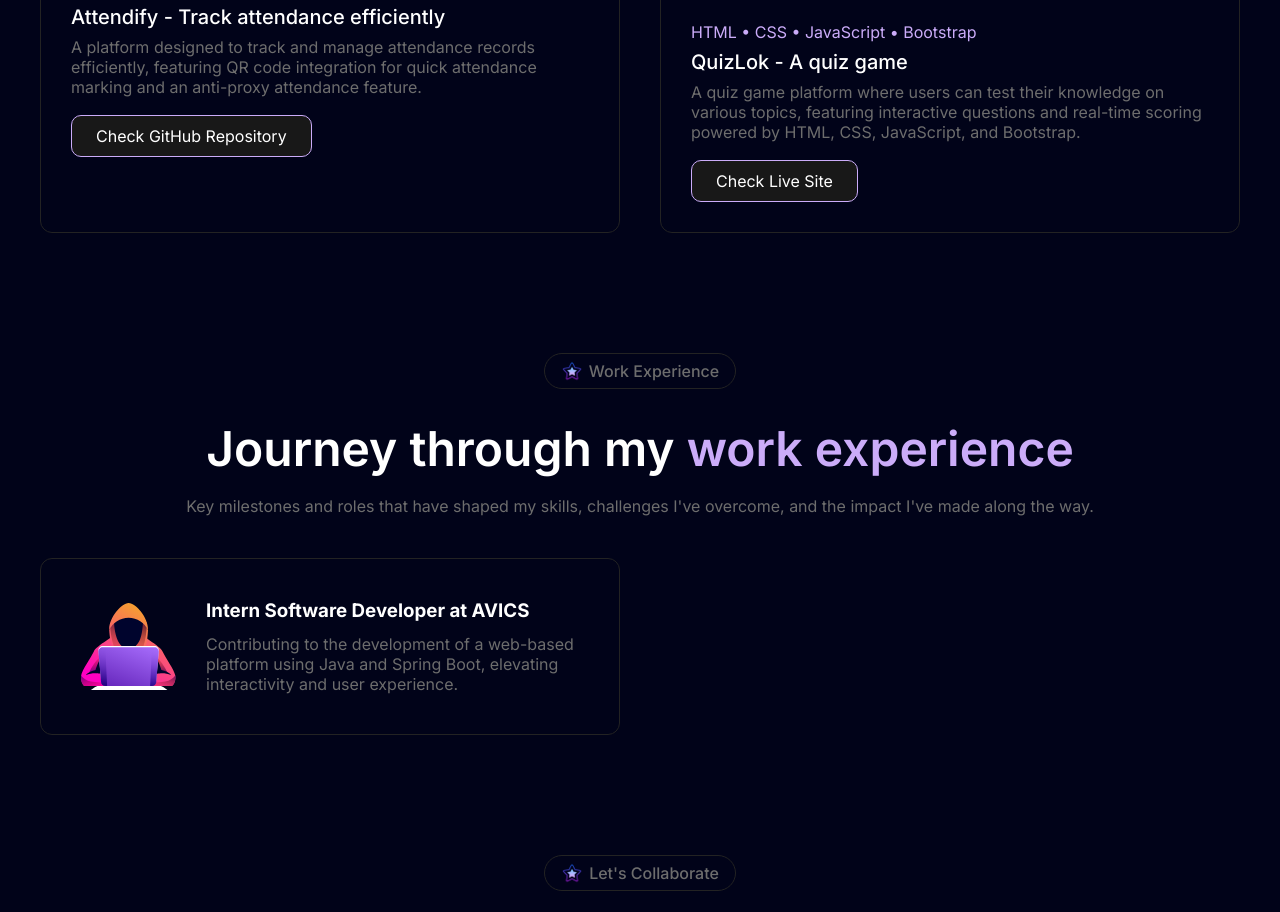
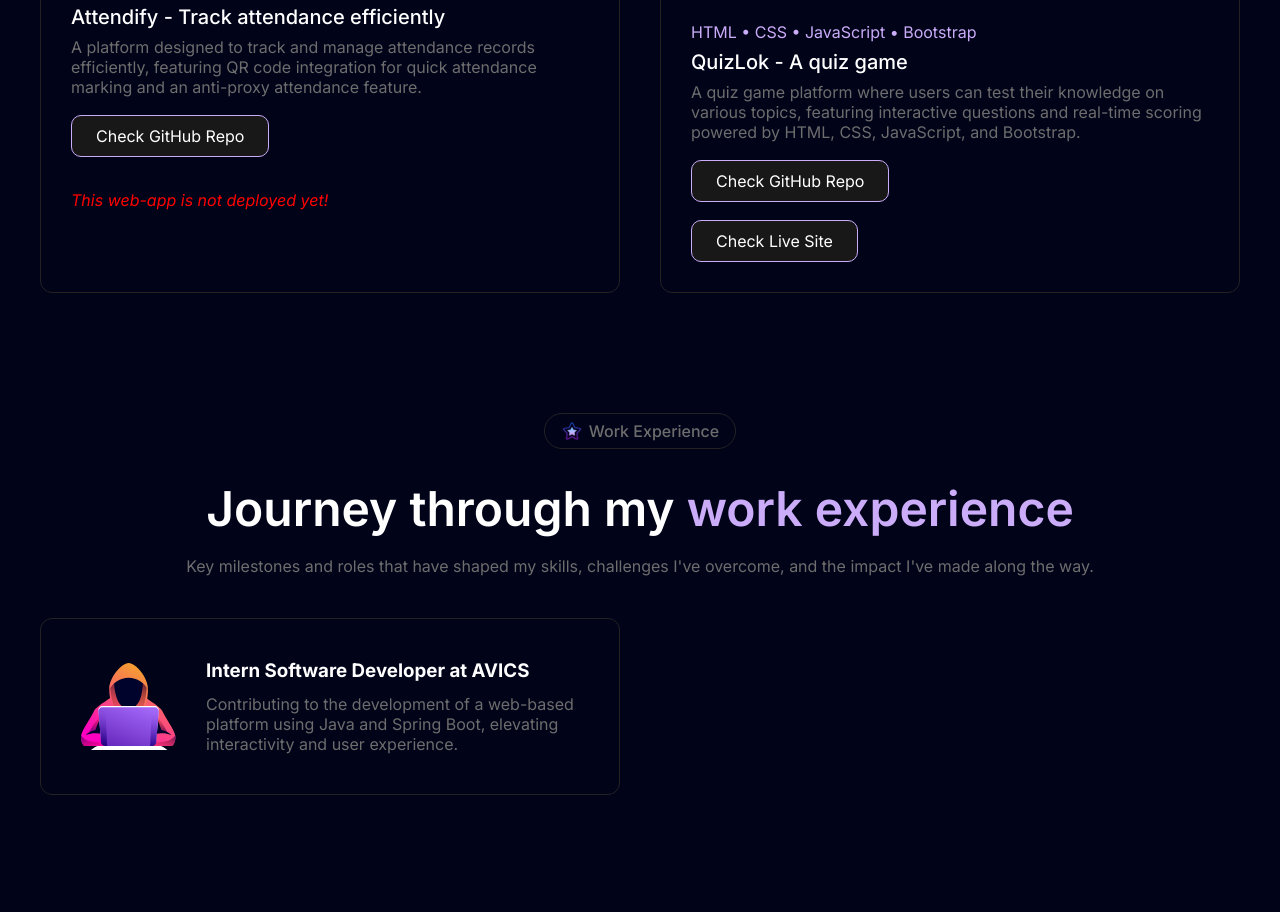
Before and after one commit to hsbhatra/Himanshu-s-Portfolio, a plain HTML site: page index.html in a window 1280 px wide. Shown: the part 2800-3712 px from the top of the page. Drawn offline with nearby package versions, Linux system fonts and the light colour scheme; files whose address does not match are found by name.

Commit message:
Added a warning message for projects not deployed yet!

```diff
--- a/index.html
+++ b/index.html
@@ -345,8 +345,17 @@
 							</p>
 
 							<a href="https://github.com/hsbhatra/Attendify" class="project-btn" target="_blank"
-								>Check GitHub Repository</a
+								>Check GitHub Repo</a
 							>
+							<p style="color: red; margin-top: 25px"><i>
+								This web-app is not deployed yet!
+							</i></p>
+							<!-- <a
+								href="not-live.html"
+								class="project-btn"
+								target="_blank"
+								>Check Live Site</a
+							> -->
 						</div>
 					</div>
 
@@ -371,6 +380,9 @@
 							<p>
 								A quiz game platform where users can test their knowledge on various topics, featuring interactive questions and real-time scoring powered by HTML, CSS, JavaScript, and Bootstrap.
 							</p>
+							<a href="https://github.com/hsbhatra/Quiz-Lok" class="project-btn" target="_blank"
+								>Check GitHub Repo</a
+							>
 							<a
 								href="https://quiz-lok.netlify.app/"
 								class="project-btn"
```
